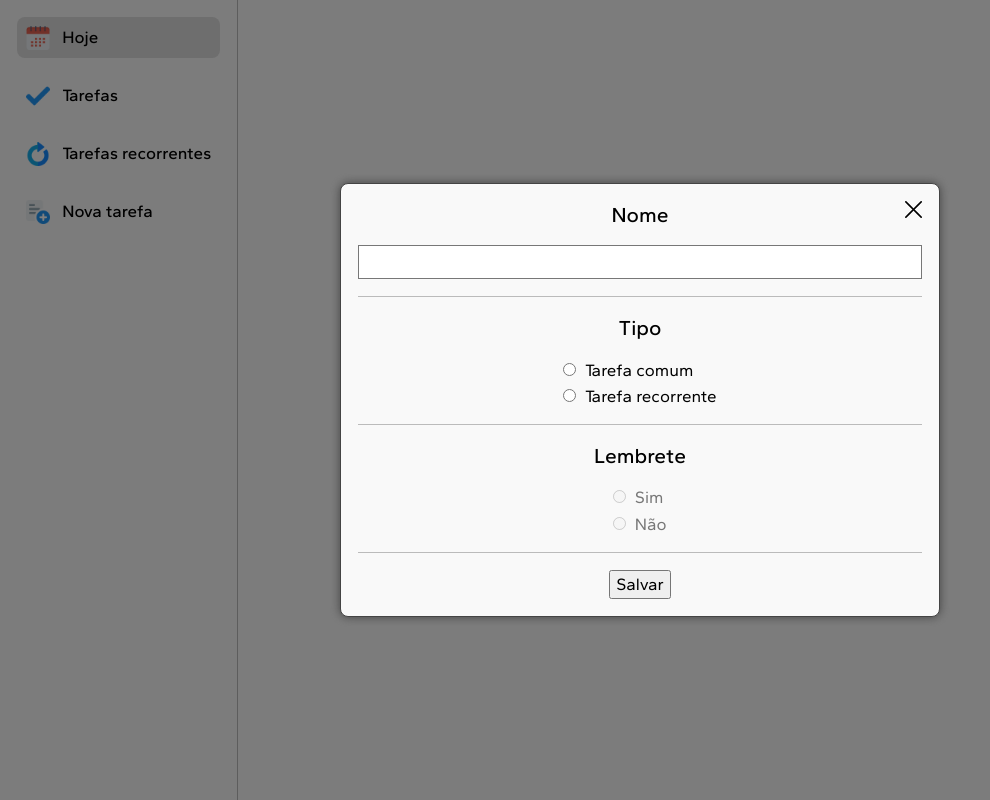
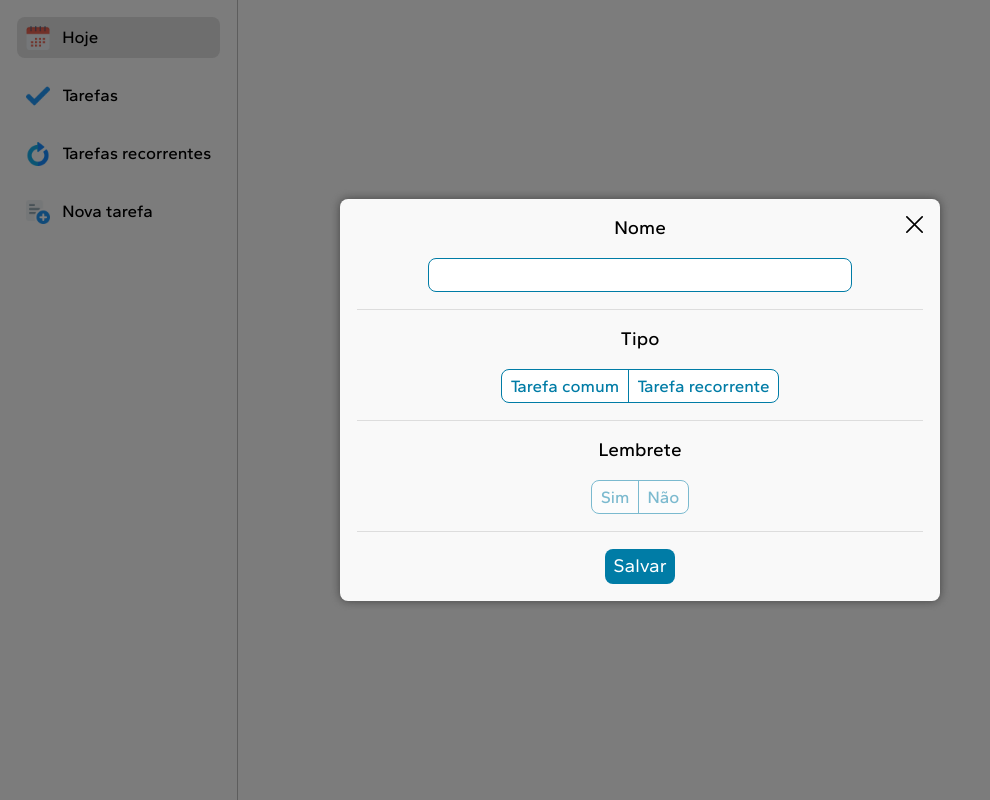
Before and after one commit to kelio-mv/schedule-now, a React (Vite) app: page / in a window 1280 px wide. Both pictures are taken after a click on the element "Nova tarefa". Shown: the whole page, without its empty margins (0-990 px from the left). Built offline with nearby package versions, Linux system fonts and the light colour scheme.

Commit message:
Created component 'select', Design improvements

```diff
--- a/src/App.css
+++ b/src/App.css
@@ -5,7 +5,7 @@
     --clr-background: rgb(249, 249, 249);
     --clr-primary: rgb(0, 191, 255);
     --clr-primary-light: rgb(128, 223, 255);
-    --clr-primary-dark: rgb(0, 95, 128);
+    --clr-primary-dark: rgb(0, 124, 166);
     --clr-neutral: #777;
     --clr-neutral-light: #bbb;
     --clr-neutral-dark: #444;
--- /dev/null
+++ b/src/components/Select.css
@@ -0,0 +1,35 @@
+.select {
+    display: flex;
+    width: max-content;
+    margin-left: auto;
+    margin-right: auto;
+    background-color: #fff;
+    border: 1px solid var(--clr-primary-dark);
+    border-radius: var(--border-radius);
+    overflow: hidden;
+}
+
+.select.disabled {
+    opacity: 0.5;
+    pointer-events: none;
+}
+
+.select .option {
+    padding: 0.3rem 0.5rem;
+    color: var(--clr-primary-dark);
+    font-weight: 500;
+    cursor: pointer;
+}
+
+.select .option:not(:last-child) {
+    border-right: 1px solid var(--clr-primary-dark);
+}
+
+.select .option:hover {
+    background-color: #ddd;
+}
+
+.select .option.selected {
+    background-color: var(--clr-primary-dark);
+    color: white;
+}
--- /dev/null
+++ b/src/components/Select.jsx
@@ -0,0 +1,16 @@
+import "./Select.css";
+
+export function Select(props) {
+  return <div className={"select " + (props.disabled ? "disabled" : "")}>{props.children}</div>;
+}
+
+export function Option(props) {
+  return (
+    <div
+      className={"option " + (props.selected ? "selected" : "")}
+      onClick={() => props.onClick(props.selected)}
+    >
+      {props.text}
+    </div>
+  );
+}
--- a/src/components/TaskEditor.css
+++ b/src/components/TaskEditor.css
@@ -16,23 +16,27 @@
     max-height: 600px;
     padding: 1rem;
     background-color: var(--clr-background);
-    border: 1px solid var(--clr-neutral-dark);
     border-radius: var(--border-radius);
     box-shadow: 0px 0px 10px var(--clr-neutral-dark);
     overflow: auto;
 }
 
-.modal-content > :not(:last-child) {
+.modal-content> :not(:last-child) {
     margin-bottom: 1rem;
 }
 
-.modal-content p.label {
-    font-size: var(--fs-large);
+.modal-content hr {
+    border: none;
+    border-top: 1px solid #ddd;
+}
+
+.editor-label {
+    font-size: var(--fs-medium-large);
     font-weight: 500;
     text-align: center;
 }
 
-.modal-content .close-btn {
+.editor-close-btn {
     position: absolute;
     top: 1rem;
     right: 1rem;
@@ -40,46 +44,17 @@
     cursor: pointer;
 }
 
-.modal-content input[type="text"] {
+.editor-task-name {
     display: block;
-    width: 100%;
+    width: 75%;
     margin-left: auto;
     margin-right: auto;
     padding: 0.3rem 0.5rem;
     font: inherit;
-    border: 1px solid var(--clr-neutral);
+    text-align: center;
+    border: 1px solid var(--clr-primary-dark);
+    border-radius: var(--border-radius);
     outline: none;
-    text-align: center;
-}
-
-.modal-content hr {
-    border: none;
-    border-top: 1px solid var(--clr-neutral-light);
-}
-
-.modal-content .radio-inputs-container {
-    display: flex;
-    flex-direction: column;
-    gap: 0.25rem;
-    width: max-content;
-    margin-left: auto;
-    margin-right: auto;
-}
-
-.modal-content input[type="radio"],
-.modal-content input[type="checkbox"] {
-    margin-right: 0.5rem;
-    font-size: 2rem;
-}
-
-.modal-content .week-days-container {
-    display: flex;
-    justify-content: center;
-    gap: 1.25rem;
-}
-
-.modal-content .disabled {
-    color: #777;
 }
 
 .modal-content input[type="date"],
@@ -90,13 +65,23 @@
     font: inherit;
 }
 
-.modal-content .buttons {
+.editor-footer {
     display: flex;
     justify-content: center;
-    gap: 2rem;
+    gap: 1.5rem;
 }
 
-.modal-content button {
-    padding: 0.1rem 0.3rem;
+.editor-footer-btn {
+    padding: 0.3rem 0.5rem;
+    background-color: var(--clr-primary-dark);
+    color: white;
     font: inherit;
+    font-size: var(--fs-medium-large);
+    border: none;
+    border-radius: var(--border-radius);
+    cursor: pointer;
 }
+
+.editor-footer-btn:hover {
+    opacity: 0.8;
+}
--- a/src/components/TaskEditor.jsx
+++ b/src/components/TaskEditor.jsx
@@ -1,4 +1,5 @@
 import React from "react";
+import { Select, Option } from "./Select.jsx";
 import "./TaskEditor.css";
 
 export default class TaskEditor extends React.Component {
@@ -22,6 +23,8 @@ export default class TaskEditor extends React.Component {
   }
 
   handleWeekDayChange = (day, checked) => {
+    // Toggle the state of the component
+    checked = !checked;
     // The day is a number between 0 and 6
     if (checked) {
       this.setState({ scheduledDays: [...this.state.scheduledDays, day] });
@@ -119,15 +122,11 @@ export default class TaskEditor extends React.Component {
       <div className="modal">
         <div className="modal-content">
           {/* Name */}
-          <p className="label">Nome</p>
-          <img
-            src="close.png"
-            alt="close-icon"
-            className="close-btn"
-            onClick={this.props.closeModal}
-          />
+          <p className="editor-label">Nome</p>
+          <img src="close.png" className="editor-close-btn" onClick={this.props.closeModal} />
 
           <input
+            className="editor-task-name"
             type="text"
             value={state.name}
             onInput={(e) => this.setState({ name: e.target.value })}
@@ -135,73 +134,50 @@ export default class TaskEditor extends React.Component {
           <hr />
 
           {/* Type */}
-          <p className="label">Tipo</p>
-          <div className="radio-inputs-container">
-            <div>
-              <input
-                type="radio"
-                id="radio-task"
-                name="type"
-                checked={state.recurring === false}
-                onChange={() => this.setState({ recurring: false })}
+          <p className="editor-label">Tipo</p>
+          <Select>
+            <Option
+              text="Tarefa comum"
+              selected={state.recurring === false}
+              onClick={() => this.setState({ recurring: false })}
             />
-              <label htmlFor="radio-task">Tarefa comum</label>
-            </div>
-            <div>
-              <input
-                type="radio"
-                id="radio-recurring-task"
-                name="type"
-                checked={state.recurring === true}
-                onChange={() => this.setState({ recurring: true })}
+            <Option
+              text="Tarefa recorrente"
+              selected={state.recurring === true}
+              onClick={() => this.setState({ recurring: true })}
             />
-              <label htmlFor="radio-recurring-task">Tarefa recorrente</label>
-            </div>
-          </div>
+          </Select>
           <hr />
 
           {/* Frequency */}
           {state.recurring && (
             <>
-              <p className="label">Frequência</p>
-              <div className="radio-inputs-container">
-                <div>
-                  <input
-                    type="radio"
-                    id="radio-daily"
-                    name="frequency"
-                    checked={state.frequency === "daily"}
-                    onChange={() => this.setState({ frequency: "daily" })}
+              <p className="editor-label">Frequência</p>
+              <Select>
+                <Option
+                  text="Diária"
+                  selected={state.frequency === "daily"}
+                  onClick={() => this.setState({ frequency: "daily" })}
                 />
-                  <label htmlFor="radio-daily">Diária</label>
-                </div>
-                <div>
-                  <input
-                    type="radio"
-                    id="radio-weekly"
-                    name="frequency"
-                    checked={state.frequency === "weekly"}
-                    onChange={() => this.setState({ frequency: "weekly" })}
+                <Option
+                  text="Semanal"
+                  selected={state.frequency === "weekly"}
+                  onClick={() => this.setState({ frequency: "weekly" })}
                 />
-                  <label htmlFor="radio-weekly">Semanal</label>
-                </div>
-              </div>
+              </Select>
 
               {/* Week Days */}
               {state.frequency === "weekly" && (
-                <div className="week-days-container">
+                <Select>
                   {this.weekDays.map((day, index) => (
-                    <div key={index}>
-                      <input
-                        type="checkbox"
-                        id={`week-day-${day}`}
-                        checked={state.scheduledDays.includes(index)}
-                        onChange={(e) => this.handleWeekDayChange(index, e.target.checked)}
+                    <Option
+                      key={index}
+                      text={day}
+                      selected={state.scheduledDays.includes(index)}
+                      onClick={(selected) => this.handleWeekDayChange(index, selected)}
                     />
-                      <label htmlFor={`week-day-${day}`}>{day}</label>
-                    </div>
                   ))}
-                </div>
+                </Select>
               )}
 
               <hr />
@@ -210,42 +186,19 @@ export default class TaskEditor extends React.Component {
 
           {/* Reminder */}
           {/* Inputs are disabled until type is set */}
-          <p className="label">Lembrete</p>
-          <div className="radio-inputs-container">
-            <div>
-              <input
-                type="radio"
-                id="radio-remember-yes"
-                name="reminder"
-                checked={state.reminder === true}
-                disabled={state.recurring === null}
-                onChange={() => this.setState({ reminder: true })}
+          <p className="editor-label">Lembrete</p>
+          <Select disabled={state.recurring === null}>
+            <Option
+              text="Sim"
+              selected={state.reminder === true}
+              onClick={() => this.setState({ reminder: true })}
             />
-              <label
-                htmlFor="radio-remember-yes"
-                className={state.recurring === null ? "disabled" : null}
-              >
-                Sim
-              </label>
-            </div>
-
-            <div>
-              <input
-                type="radio"
-                id="radio-remember-no"
-                name="reminder"
-                checked={state.reminder === false}
-                disabled={state.recurring === null}
-                onChange={() => this.setState({ reminder: false })}
+            <Option
+              text="Não"
+              selected={state.reminder === false}
+              onClick={() => this.setState({ reminder: false })}
             />
-              <label
-                htmlFor="radio-remember-no"
-                className={state.recurring === null ? "disabled" : null}
-              >
-                Não
-              </label>
-            </div>
-          </div>
+          </Select>
 
           {/* Set date (when the task is not recurring) */}
           {state.reminder && !state.recurring && (
@@ -274,13 +227,13 @@ export default class TaskEditor extends React.Component {
           )}
 
           <hr />
-          <div className="buttons">
+          <div className="editor-footer">
             {this.props.editing && (
-              <button className="delete" onClick={this.deleteTask}>
+              <button className="editor-footer-btn" onClick={this.deleteTask}>
                 Excluir
               </button>
             )}
-            <button className="save" onClick={this.saveTask}>
+            <button className="editor-footer-btn" onClick={this.saveTask}>
               Salvar
             </button>
           </div>
```
Lines whose indentation alone changed are shown as unchanged.
